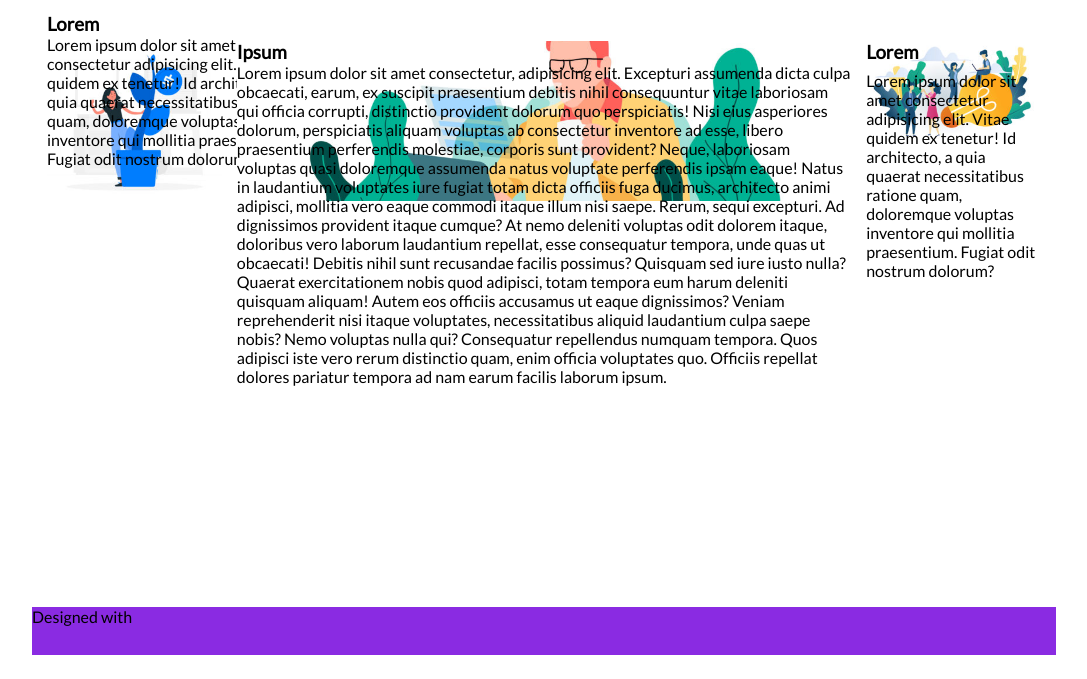
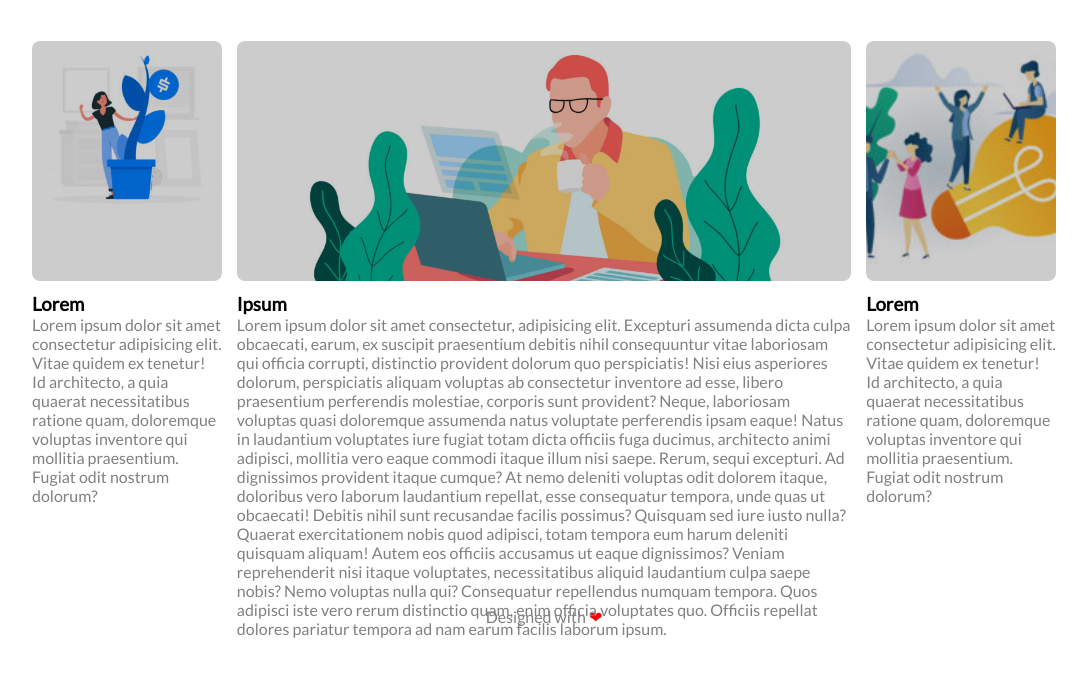
Before and after one commit to antonrugg/htmlcss-wp, a plain HTML site: page index.html in a window 1280 px wide. Shown: the part 632-1311 px from the top of the page, without its empty margins (96-1183 px from the left). Drawn offline with Linux system fonts and the light colour scheme.

Commit message:
prototype aside - article - footer - float -bgimgs

```diff
--- a/css/style.css
+++ b/css/style.css
@@ -56,6 +56,8 @@ main{
     height: 100%;
     width: 100%;
     position: absolute;
+    border-color: white;
+    border-radius: 0.5rem;
 
 }
 
@@ -68,6 +70,10 @@ main{
     font-weight: 400;
 }
 
+.banner-text > p{
+     color: white;
+}
+
 
 header{
     width: 80%;
@@ -77,12 +83,12 @@ header{
     padding: 0.5rem 0rem 1.5rem;
 }
 
-header > h2{
+h2{
     font-size: 30px;
     font-weight: bold;
 }
 
-header > p{
+p{
     font-size: 16px;
     color: gray;
 }
@@ -100,19 +106,25 @@ header > p{
 aside{
     float: left;
     width: 20%;
-    height: 100%;
+    height: 30vh;
     border-right: 15px solid white;
     border-left: 15px solid white;
     background-repeat: no-repeat;
     background-size: 100%;
     background-position: top;
+    position: relative;
 }
 
 .aside-text{
-    position: absolute;
-    bottom: 0;
-    font-weight: 400;
-    width: 20%;
+    position: relative;
+    top: 105%;
+}
+
+
+
+.center-text{
+    position: relative;
+    top: 105%
 }
 /* aside > img{
     width: 12rem;
@@ -120,12 +132,16 @@ aside{
     position: relative;
 } */
 
-#left{
+.left{
     background-image: url("../imgs/img-1.jpg");
+    border-left: none;
 }
 
-#right{
+.right{
     background-image: url("../imgs/img-3.jpg");
+    background-position: center;
+    background-size: cover;
+    border-right: none;
 }
 
 /* #right{
@@ -138,10 +154,10 @@ aside > h3{
 
 article{
     width: 60%;
-    height: 20vh;
+    height: 30vh;
     background-image: url("../imgs/banner-2.jpg");
     background-repeat: no-repeat;
-    background-size: 100%;
+    background-size: cover;
     background-position: center;
     margin-bottom: 1rem;
     position: relative;
@@ -151,12 +167,14 @@ article{
 footer{
     width: 80%;
     height: 6vh;
-    background-color: blueviolet;
+    text-align: center;
     margin: auto;
     margin-bottom: 1.5rem;
 }
 
 #designed-footer::after{
+    content: ' \2764';
+    color: red;
 }
 
 /* refactoring needed - recursive code - see border, margin, bg-color, float */
--- a/index.html
+++ b/index.html
@@ -1,5 +1,6 @@
 <!DOCTYPE html>
 <html lang="en">
+
 <head>
     <meta charset="UTF-8">
     <meta http-equiv="X-UA-Compatible" content="IE=edge">
@@ -10,6 +11,7 @@
     <link href="https://fonts.googleapis.com/css2?family=Lato&display=swap" rel="stylesheet">
     <title>Wordpress Reboot</title>
 </head>
+
 <body>
     <div class="container">
         <nav>
@@ -30,7 +32,8 @@
             <div class="layer">
                 <div class="banner-text">
                     <h1>Pretium ac placerat dui interdum nunc in eros urna morbi</h1>
-                    <p>Lorem ipsum dolor sit amet consectetur adipisicing elit. Reiciendis, incidunt illo totam ea officia praesentium provident soluta quae facere veniam efficitur...</p>
+                    <p>Lorem ipsum dolor sit amet consectetur adipisicing elit. Reiciendis, incidunt illo totam ea
+                        officia praesentium provident soluta quae facere veniam efficitur...</p>
                 </div>
             </div>
         </main>
@@ -43,39 +46,67 @@
         <div class="sub-container clearfix">
 
 
-                <aside id="left">
+            <aside class="left">
+                <div class="layer">
                     <!-- <img src="./imgs/img-1.jpg" alt="lorem dancing"> -->
+
                     <div class="aside-text">
                         <h3>Lorem</h3>
-                        <p>Lorem ipsum dolor sit amet consectetur adipisicing elit. Vitae quidem ex tenetur! Id architecto, a quia quaerat necessitatibus ratione quam, doloremque voluptas inventore qui mollitia praesentium. Fugiat odit nostrum dolorum?</p>
+                        <p>Lorem ipsum dolor sit amet consectetur adipisicing elit. Vitae quidem ex tenetur! Id
+                            architecto, a quia quaerat necessitatibus ratione quam, doloremque voluptas inventore qui
+                            mollitia praesentium. Fugiat odit nostrum dolorum?</p>
+                    </div>
                 </div>
             </aside>
 
 
+
             <article>
+                <div class="layer">
+                    <div class="center-text">
                         <h3>Ipsum</h3>
-                <p>Lorem ipsum dolor sit amet consectetur, adipisicing elit. Excepturi assumenda dicta culpa obcaecati, earum, ex suscipit praesentium debitis nihil consequuntur vitae laboriosam qui officia corrupti, distinctio provident dolorum quo perspiciatis!
-                Nisi eius asperiores dolorum, perspiciatis aliquam voluptas ab consectetur inventore ad esse, libero praesentium perferendis molestiae, corporis sunt provident? Neque, laboriosam voluptas quasi doloremque assumenda natus voluptate perferendis ipsam eaque!
-                Natus in laudantium voluptates iure fugiat totam dicta officiis fuga ducimus, architecto animi adipisci, mollitia vero eaque commodi itaque illum nisi saepe. Rerum, sequi excepturi. Ad dignissimos provident itaque cumque?
-                At nemo deleniti voluptas odit dolorem itaque, doloribus vero laborum laudantium repellat, esse consequatur tempora, unde quas ut obcaecati! Debitis nihil sunt recusandae facilis possimus? Quisquam sed iure iusto nulla?
-                Quaerat exercitationem nobis quod adipisci, totam tempora eum harum deleniti quisquam aliquam! Autem eos officiis accusamus ut eaque dignissimos? Veniam reprehenderit nisi itaque voluptates, necessitatibus aliquid laudantium culpa saepe nobis?
-                Nemo voluptas nulla qui? Consequatur repellendus numquam tempora. Quos adipisci iste vero rerum distinctio quam, enim officia voluptates quo. Officiis repellat dolores pariatur tempora ad nam earum facilis laborum ipsum.</p>
+                        <p>Lorem ipsum dolor sit amet consectetur, adipisicing elit. Excepturi assumenda dicta culpa
+                            obcaecati, earum, ex suscipit praesentium debitis nihil consequuntur vitae laboriosam qui
+                            officia corrupti, distinctio provident dolorum quo perspiciatis!
+                            Nisi eius asperiores dolorum, perspiciatis aliquam voluptas ab consectetur inventore ad
+                            esse, libero praesentium perferendis molestiae, corporis sunt provident? Neque, laboriosam
+                            voluptas quasi doloremque assumenda natus voluptate perferendis ipsam eaque!
+                            Natus in laudantium voluptates iure fugiat totam dicta officiis fuga ducimus, architecto
+                            animi adipisci, mollitia vero eaque commodi itaque illum nisi saepe. Rerum, sequi excepturi.
+                            Ad dignissimos provident itaque cumque?
+                            At nemo deleniti voluptas odit dolorem itaque, doloribus vero laborum laudantium repellat,
+                            esse consequatur tempora, unde quas ut obcaecati! Debitis nihil sunt recusandae facilis
+                            possimus? Quisquam sed iure iusto nulla?
+                            Quaerat exercitationem nobis quod adipisci, totam tempora eum harum deleniti quisquam
+                            aliquam! Autem eos officiis accusamus ut eaque dignissimos? Veniam reprehenderit nisi itaque
+                            voluptates, necessitatibus aliquid laudantium culpa saepe nobis?
+                            Nemo voluptas nulla qui? Consequatur repellendus numquam tempora. Quos adipisci iste vero
+                            rerum distinctio quam, enim officia voluptates quo. Officiis repellat dolores pariatur
+                            tempora ad nam earum facilis laborum ipsum.</p>
+                    </div>
+                </div>
             </article>
 
-            <aside id="right">
-
-                <!-- <img src="./imgs/img-3.jpg" alt="lorem dancing"> -->
+            <aside class="right">
+                <div class="layer">
+                    <div class="aside-text">
                         <h3>Lorem</h3>
-                <p>Lorem ipsum dolor sit amet consectetur adipisicing elit. Vitae quidem ex tenetur! Id architecto, a quia quaerat
-                    necessitatibus ratione quam, doloremque voluptas inventore qui mollitia praesentium. Fugiat odit nostrum dolorum?
+                        <p>Lorem ipsum dolor sit amet consectetur adipisicing elit. Vitae quidem ex tenetur! Id
+                            architecto, a quia quaerat
+                            necessitatibus ratione quam, doloremque voluptas inventore qui mollitia praesentium. Fugiat
+                            odit nostrum dolorum?
                         </p>
-
+                    </div>
+                </div>
+        </div>
         </aside>
     </div>
+
     <footer>
         <p id="designed-footer">Designed with</p>
     </footer>
 
     </div>
 </body>
+
 </html>
```
Lines whose indentation alone changed are shown as unchanged.
